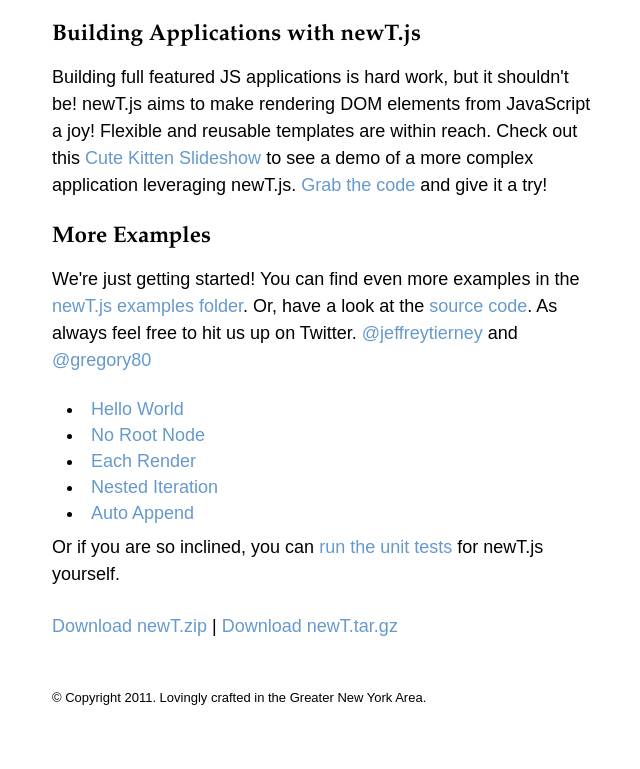
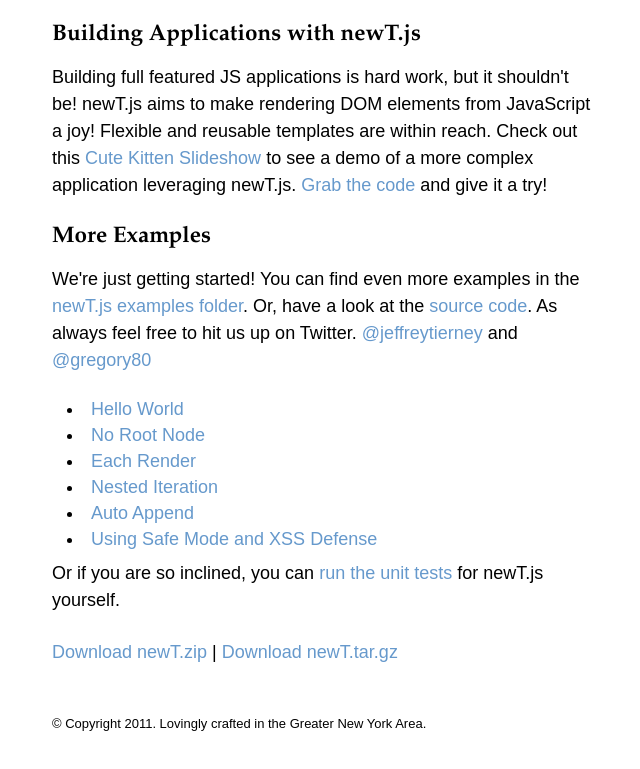
Before and after one commit to jeffreytierney/newT, a plain HTML site: page index.html in a window 1280 px wide. Shown: the part 4220-4989 px from the top of the page, without its empty margins (278-918 px from the left). Drawn offline with Linux system fonts and the light colour scheme.

Commit message:
link in xss_defend example

```diff
--- a/index.html
+++ b/index.html
@@ -279,6 +279,9 @@
             <li><a href="examples/each_render.html">Each Render</a></li>
             <li><a href="examples/nested_iteration.html">Nested Iteration</a></li>
             <li><a href="examples/auto_append.html">Auto Append</a></li>
+            <li><a href="examples/xss_defend.html">Using Safe Mode and
+                XSS Defense</a></li>
+
         </ul>
 
         <p>Or if you are so inclined, you can <a href="/test/test_newt.html">run the unit tests</a> for newT.js yourself.</p>
```
